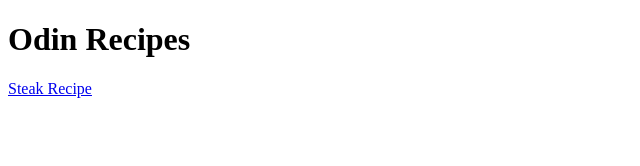
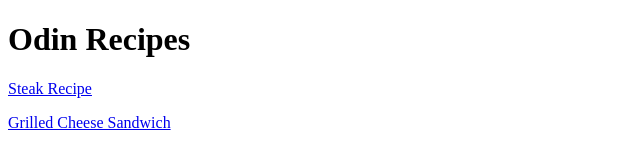
Before and after one commit to dandev3/odin-recipes, a plain HTML site: page index.html in a window 1280 px wide. Shown: the whole page, without its empty margins (0-640 px from the left). Drawn offline with Linux system fonts and the light colour scheme.

Commit message:
Add link to cheese sandwich on index.html

```diff
--- a/index.html
+++ b/index.html
@@ -8,5 +8,6 @@
 <body>
     <h1>Odin Recipes</h1>
     <p><a href="./recipes/steak.html">Steak Recipe</a></p>
+    <p><a href="./recipes/grilled-cheese-sandwich.html">Grilled Cheese Sandwich</a></p>
 </body>
 </html>
```
